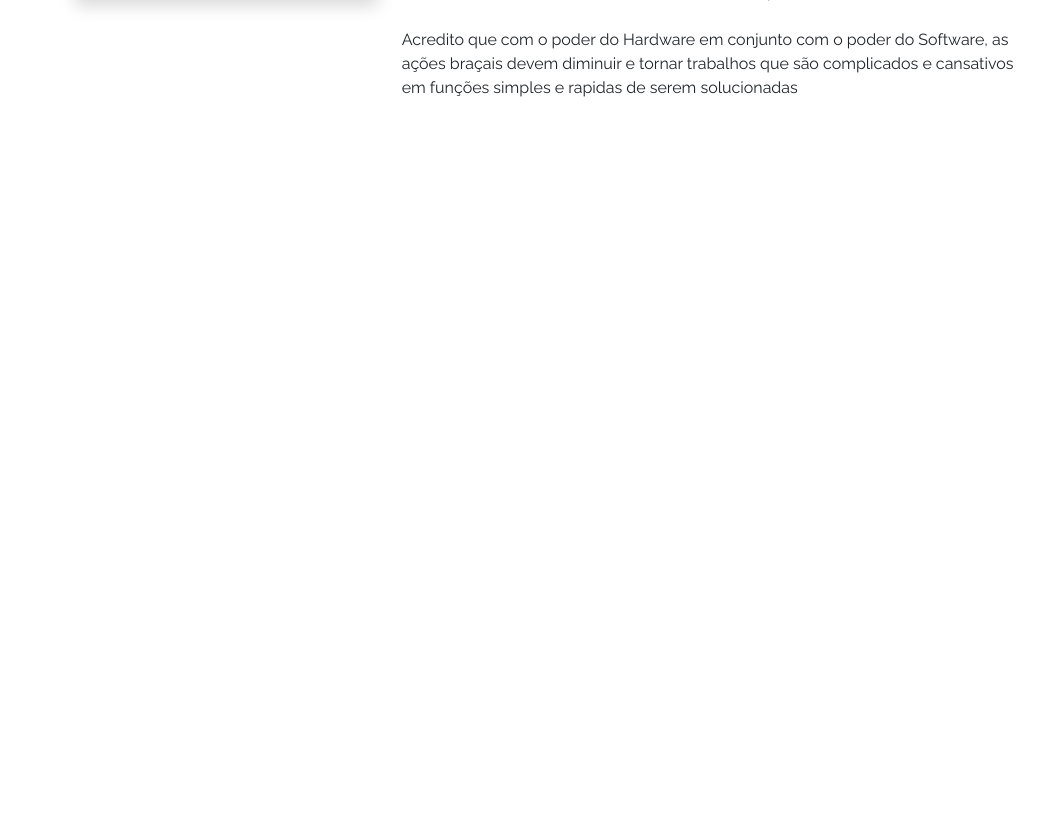
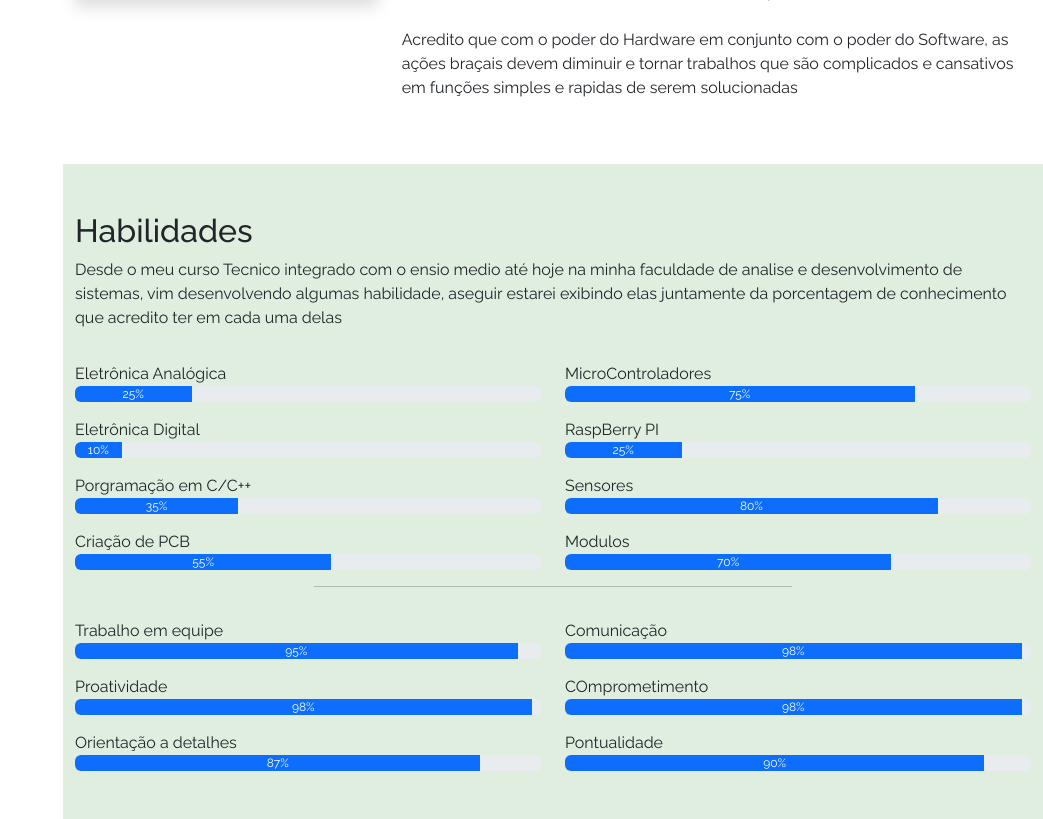
Before and after one commit to Lucras22/portfolio-bootstrap-FastAPI, a Flask app: page / in a window 1280 px wide. Shown: the part 1375-2194 px from the top of the page, without its empty margins (237-1280 px from the left). Before the commit the page ends 1472 px from the top, so only its background shows below. Run offline with Flask 3, Linux system fonts and the light colour scheme; some libraries are stand-ins or nearby versions.

Commit message:
atualizando meu portfolio com minhas habilidades

```diff
--- a/static/script.js
+++ b/static/script.js
@@ -7,3 +7,15 @@ menuMobile.addEventListener('click', () => {
     : menuMobile.classList.replace("bi-x", "bi-list");
     body.classList.toggle("menu-nav-active")
 });
+
+
+const navItem = document.querySelectorAll('.nav-item');
+
+navItem.forEach(item => {
+    item.addEventListener("click", () =>{
+        if (body.classList.contains("menu-nav-active")){
+          body.classList.remove("menu-nav-active")
+          menuMobile.classList.replace("bi-x", "bi-list")
+        }
+    });
+});
--- a/static/style.css
+++ b/static/style.css
@@ -172,3 +172,7 @@ section#inicio div#arraste a{
 *::-webkit-scrollbar-thumb{
     background-color: #00FF00;
 }
+
+.section-bg{
+background-color: #e0eee0;
+}
--- a/templates/index.html
+++ b/templates/index.html
@@ -43,7 +43,7 @@
                       <a class="nav-link" href="#sobre"><i class="bi bi-person-vcard"></i> Sobre</a>
                     </li>
                     <li class="nav-item">
-                      <a class="nav-link" href="#hablidades"><i class="bi bi-list-task"></i> Habilidades</a>
+                      <a class="nav-link" href="#habilidades"><i class="bi bi-list-task"></i> Habilidades</a>
                     </li>
                     <li class="nav-item">
                       <a class="nav-link" aria-current="page" href="#curriculo"><i class="bi bi-file-earmark"></i> Curriculo</a>
@@ -129,6 +129,80 @@
                 </div>
             </div>
         </section>
+
+        <section id="habilidades" class="mt-5 section-bg">
+            <div class="container pb-5">
+                <h2 class="pt-5">Habilidades</h2>
+                <p>Desde o meu curso Tecnico integrado com o ensio medio até hoje na minha faculdade de analise e desenvolvimento de sistemas, vim desenvolvendo algumas habilidade, aseguir estarei exibindo elas juntamente da porcentagem de conhecimento que acredito ter em cada uma delas</p>
+
+                <div class="row">
+                    <div class="col-md-6">
+                            <p class="mt-3 mb-0">Eletrônica Analógica</p>
+                        <div class="progress" role="progressbar" aria-label="Example with label" aria-valuenow="25" aria-valuemin="0" aria-valuemax="100">
+                            <div class="progress-bar" style="width: 25%">25%</div></div>
+
+                            <p class="mt-3 mb-0">Eletrônica Digital</p>
+                        <div class="progress" role="progressbar" aria-label="Example with label" aria-valuenow="25" aria-valuemin="0" aria-valuemax="100">
+                            <div class="progress-bar" style="width: 10%">10%</div></div>
+
+                            <p class="mt-3 mb-0">Porgramação em C/C++</p>
+                        <div class="progress" role="progressbar" aria-label="Example with label" aria-valuenow="25" aria-valuemin="0" aria-valuemax="100">
+                            <div class="progress-bar" style="width: 35%">35%</div></div>
+
+                            <p class="mt-3 mb-0">Criação de PCB</p>
+                        <div class="progress" role="progressbar" aria-label="Example with label" aria-valuenow="25" aria-valuemin="0" aria-valuemax="100">
+                            <div class="progress-bar" style="width: 55%">55%</div></div>
+
+                    </div>
+                    <div class="col-md-6">
+                        <p class="mt-3 mb-0">MicroControladores</p>
+                        <div class="progress" role="progressbar" aria-label="Example with label" aria-valuenow="25" aria-valuemin="0" aria-valuemax="100">
+                            <div class="progress-bar" style="width: 75%">75%</div></div>
+
+                            <p class="mt-3 mb-0">RaspBerry PI</p>
+                        <div class="progress" role="progressbar" aria-label="Example with label" aria-valuenow="25" aria-valuemin="0" aria-valuemax="100">
+                            <div class="progress-bar" style="width: 25%">25%</div></div>
+
+                            <p class="mt-3 mb-0">Sensores</p>
+                        <div class="progress" role="progressbar" aria-label="Example with label" aria-valuenow="25" aria-valuemin="0" aria-valuemax="100">
+                            <div class="progress-bar" style="width: 80%">80%</div></div>
+
+                            <p class="mt-3 mb-0">Modulos</p>
+                        <div class="progress" role="progressbar" aria-label="Example with label" aria-valuenow="25" aria-valuemin="0" aria-valuemax="100">
+                            <div class="progress-bar" style="width: 70%">70%</div></div>
+                    </div>
+                </div>
+                <hr class="w-50 me-auto ms-auto">
+                <div class="row">
+                    <div class="col-md-6">
+                            <p class="mt-3 mb-0">Trabalho em equipe</p>
+                        <div class="progress" role="progressbar" aria-label="Example with label" aria-valuenow="25" aria-valuemin="0" aria-valuemax="100">
+                            <div class="progress-bar" style="width: 95%">95%</div></div>
+
+                            <p class="mt-3 mb-0">Proatividade</p>
+                        <div class="progress" role="progressbar" aria-label="Example with label" aria-valuenow="25" aria-valuemin="0" aria-valuemax="100">
+                            <div class="progress-bar" style="width: 98%">98%</div></div>
+
+                            <p class="mt-3 mb-0">Orientação a detalhes</p>
+                        <div class="progress" role="progressbar" aria-label="Example with label" aria-valuenow="25" aria-valuemin="0" aria-valuemax="100">
+                            <div class="progress-bar" style="width: 87%">87%</div></div>
+                    </div>
+                    <div class="col-md-6">
+                            <p class="mt-3 mb-0">Comunicação</p>
+                        <div class="progress" role="progressbar" aria-label="Example with label" aria-valuenow="25" aria-valuemin="0" aria-valuemax="100">
+                            <div class="progress-bar" style="width: 98%">98%</div></div>
+
+                            <p class="mt-3 mb-0">COmprometimento</p>
+                        <div class="progress" role="progressbar" aria-label="Example with label" aria-valuenow="25" aria-valuemin="0" aria-valuemax="100">
+                            <div class="progress-bar" style="width: 98%">98%</div></div>
+
+                            <p class="mt-3 mb-0">Pontualidade</p>
+                        <div class="progress" role="progressbar" aria-label="Example with label" aria-valuenow="25" aria-valuemin="0" aria-valuemax="100">
+                            <div class="progress-bar" style="width: 90%">90%</div></div>
+                    </div>
+                </div>
+            </div>
+        </section>
     </main>
 
 
```
